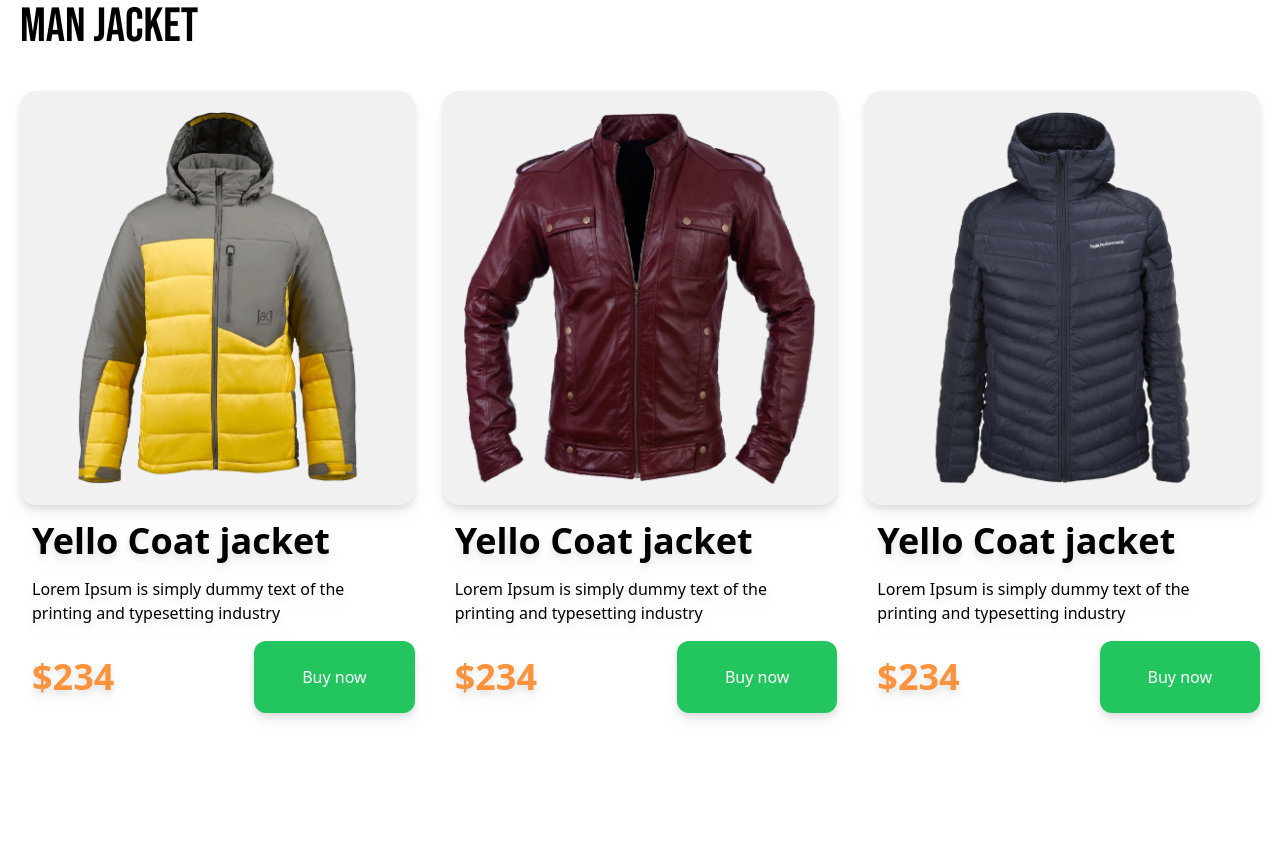
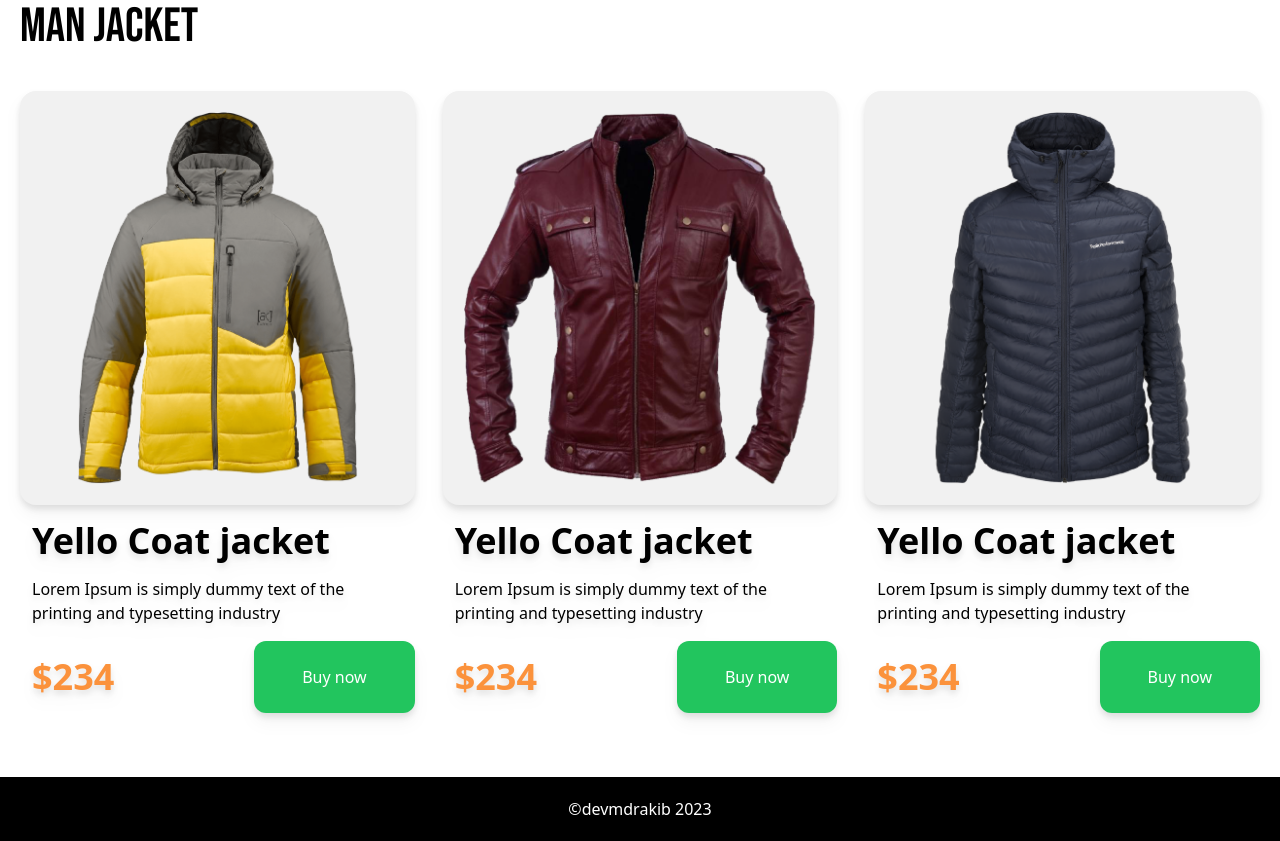
Before and after one commit to rakib5561/penguinFashion_webpage_in_Tailwind, a plain HTML site: page index.html in a window 1280 px wide. Shown: the part 1666-2507 px from the top of the page. Before the commit the page ends 2443 px from the top, so only its background shows below. Drawn offline with nearby package versions, Linux system fonts and the light colour scheme.

Commit message:
footer added

```diff
--- a/index.html
+++ b/index.html
@@ -62,7 +62,6 @@
 
     <!-- Start Main -->
     <main>
-
         <!-- Woman jacket Part -->
         <section class="my-16 px-5">
             <div class="container mx-auto">
@@ -191,7 +190,9 @@
     </main>
 
     <!-- Start Footer -->
-    <footer></footer>
+    <footer class="p-5 bg-black text-white text-center">
+            ©devmdrakib 2023
+    </footer>
 
 </body>
 </html>
```
